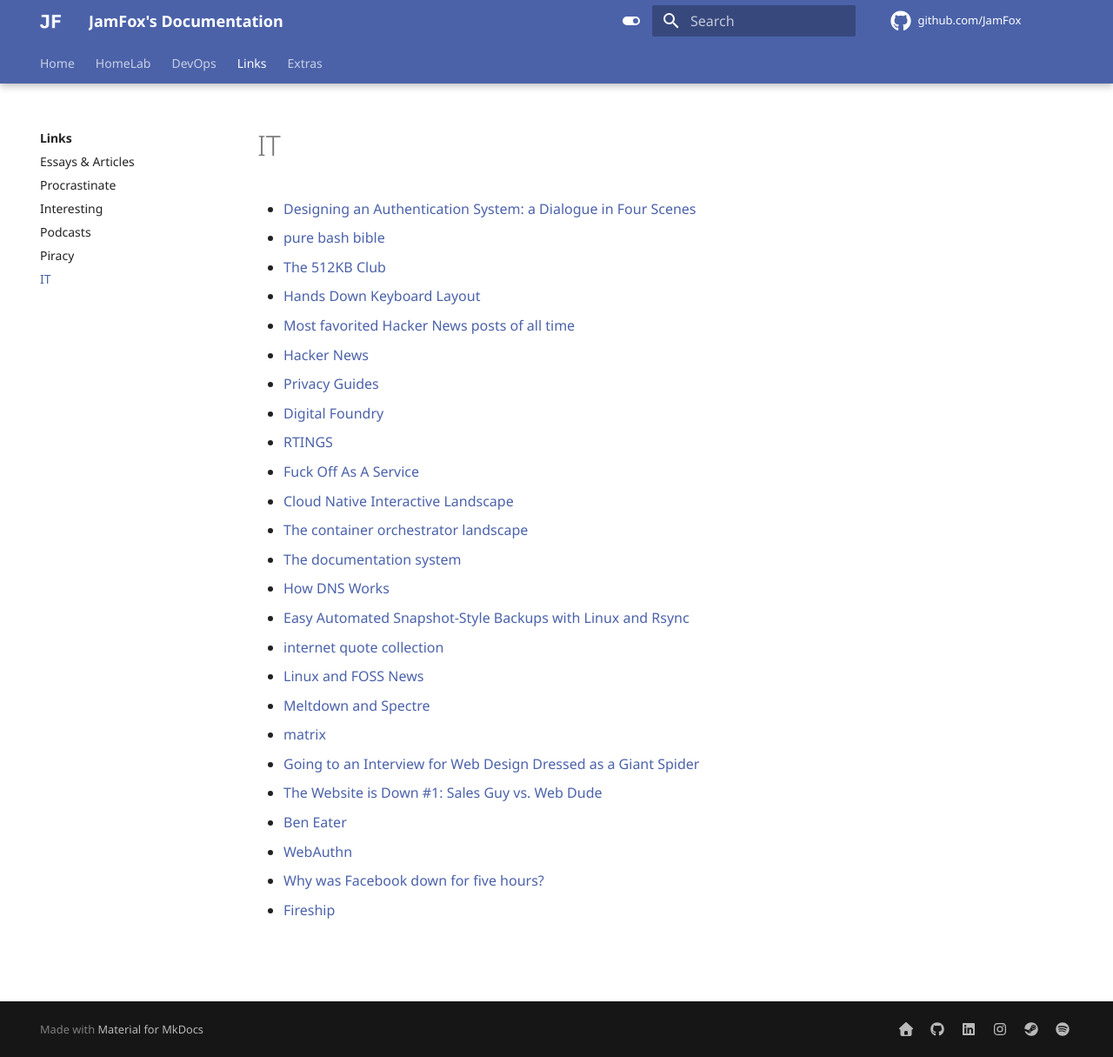
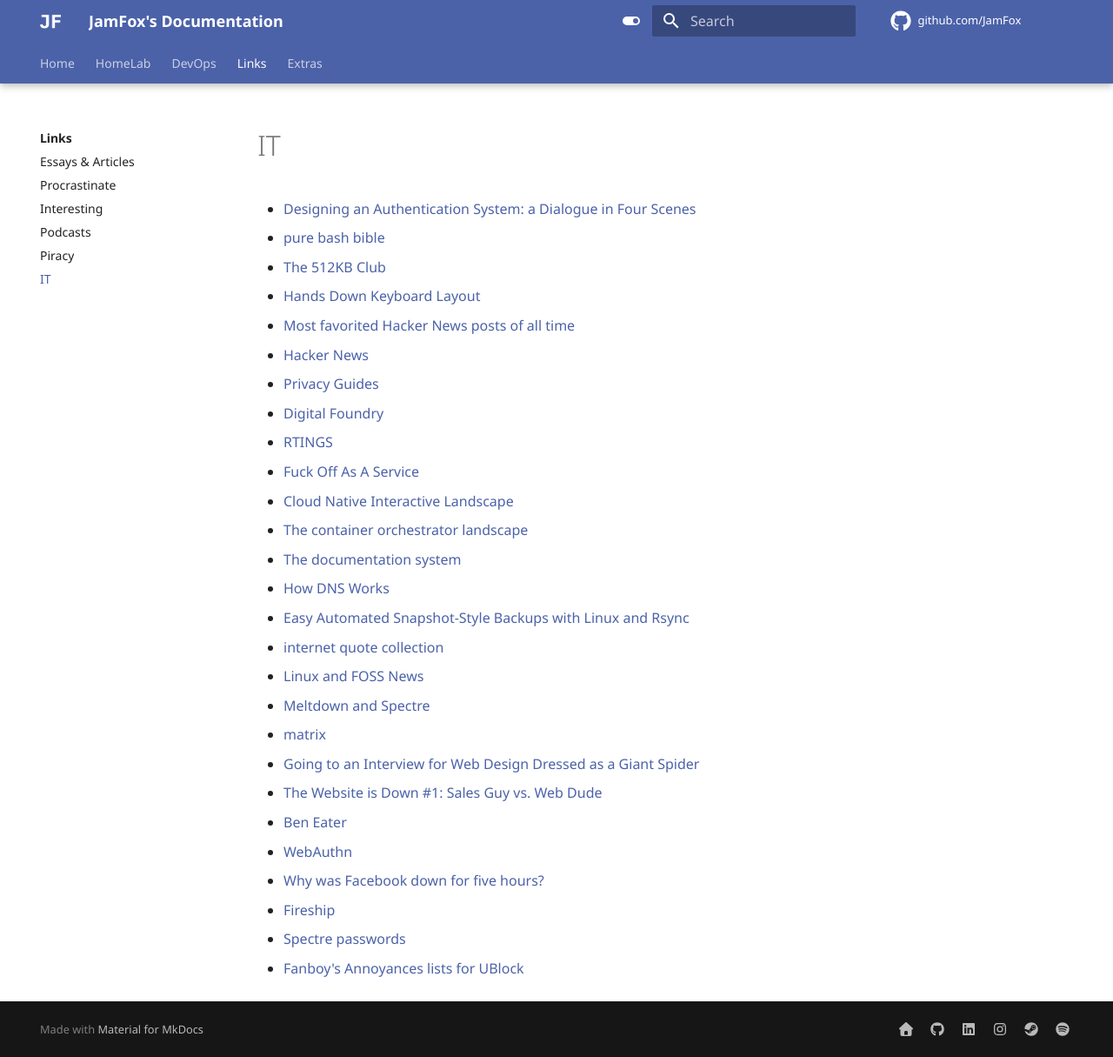
Before and after one commit to JamFox/docs.jamfox.dev, an MkDocs documentation site: the page built from docs/content/links/it.md, in a window 1280 px wide and 1215 px high. Shown: the whole window at 87% size. Built offline with MkDocs 1.6.1 and Material for MkDocs 9.7.7, drawn with Linux system fonts in a browser that asks for light colours; comment, search, counter and statistics services are not loaded.

Commit message:
add more links

```diff
--- a/docs/content/links/it.md
+++ b/docs/content/links/it.md
@@ -27,3 +27,5 @@ title: "IT"
 - [WebAuthn](https://webauthn.guide/#about-webauthn)
 - [Why was Facebook down for five hours?](https://youtu.be/-wMU8vmfaYo)
 - [Fireship](https://www.youtube.com/c/Fireship)
+- [Spectre passwords](https://spectre.app/)
+- [Fanboy's Annoyances lists for UBlock](https://www.fanboy.co.nz/)
```
Also changed, not shown: docs/content/extras/bestof.md (+1 -0 lines), docs/content/links/procrastinate.md (+1 -0 lines).
